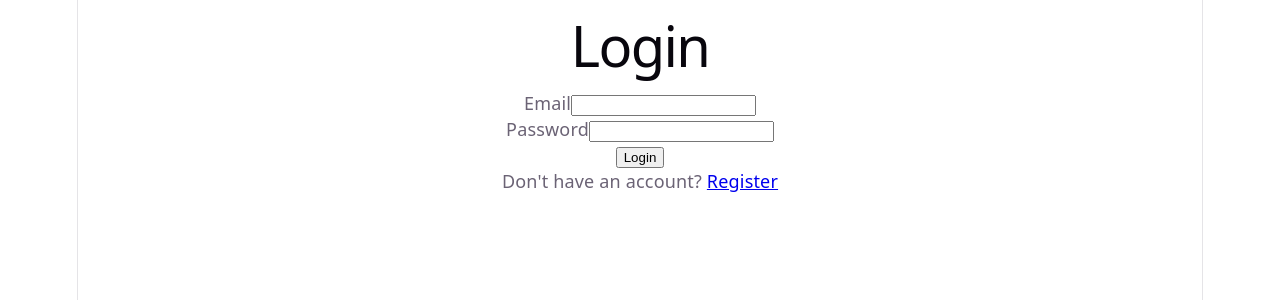
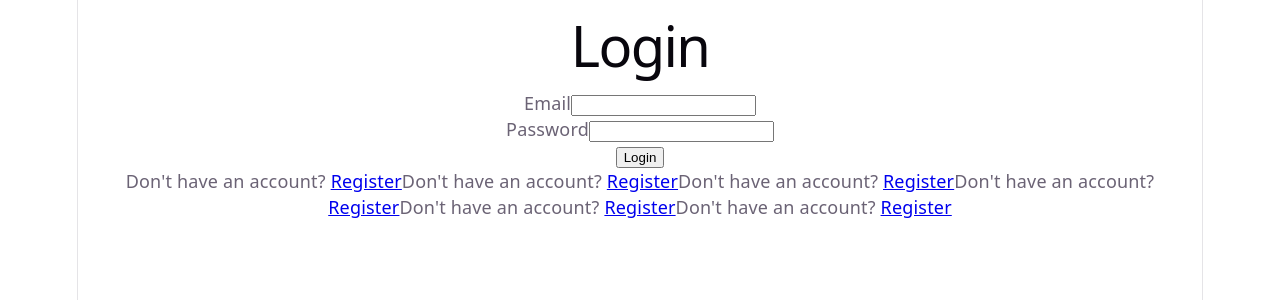
Before and after one commit to Ishaan2006-ishu/ai-workflow-automation-platform, a React (Vite) app in the folder client/: page /login in a window 1280 px wide. Shown: the top 300 px of the page. Built offline with nearby package versions, Linux system fonts and the light colour scheme.

Commit message:
some updation

```diff
--- a/client/src/pages/LoginPage.jsx
+++ b/client/src/pages/LoginPage.jsx
@@ -106,6 +106,11 @@ const LoginPage = () => {
 
       <p>
         Don't have an account? <Link to="/register">Register</Link>
+        Don't have an account? <Link to="/register">Register</Link>
+        Don't have an account? <Link to="/register">Register</Link>
+        Don't have an account? <Link to="/register">Register</Link>
+        Don't have an account? <Link to="/register">Register</Link>
+        Don't have an account? <Link to="/register">Register</Link>
       </p>
     </div>
   );
```
Also changed, not shown: 1 other file (tests, documents, lock files or other folders).
